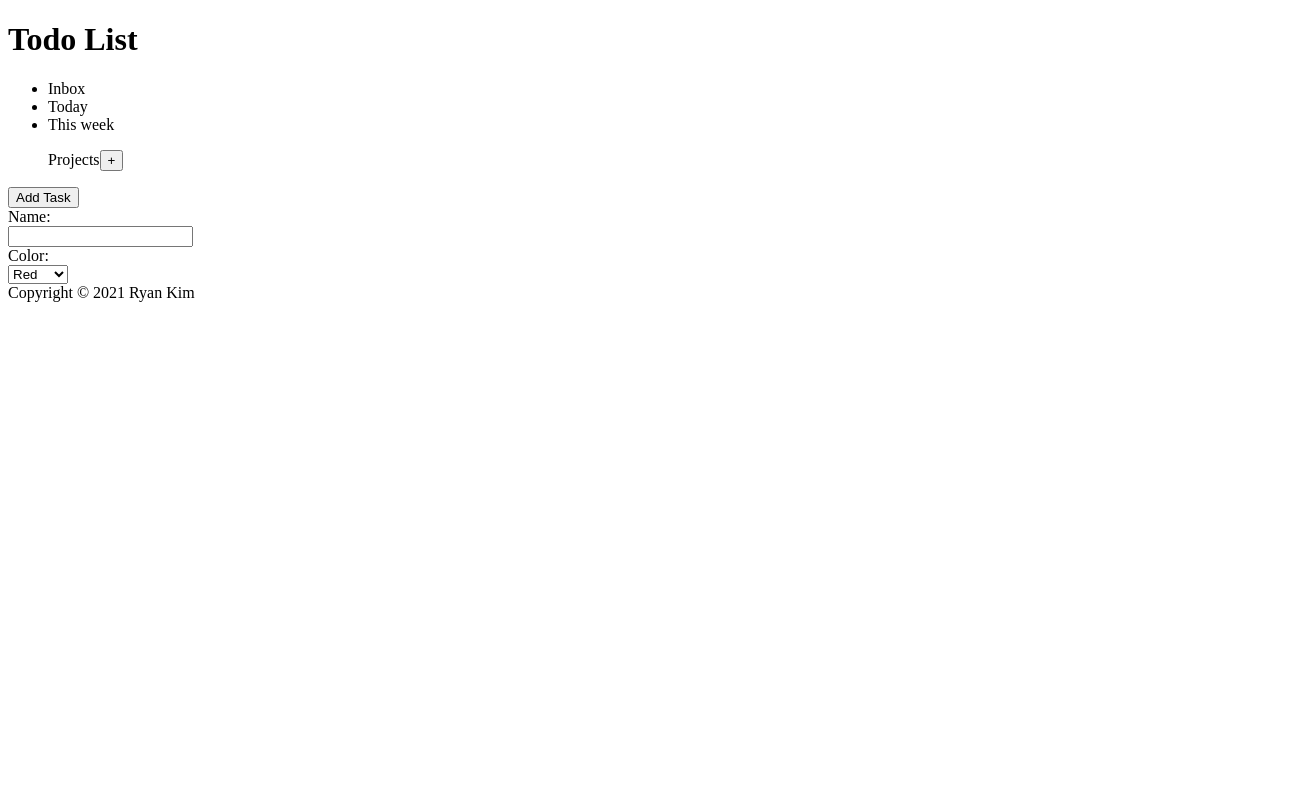
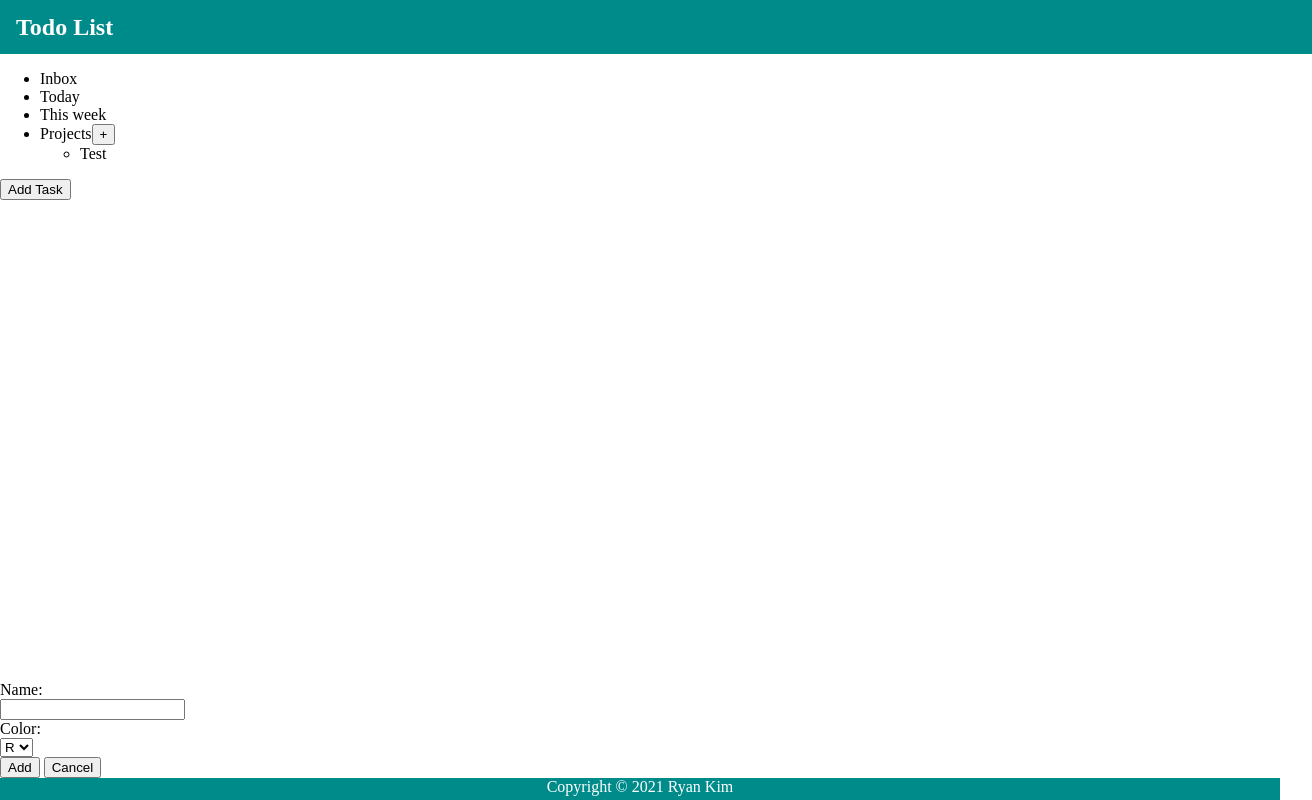
Before and after one commit to rkim805/to_do_list, a website built with webpack: page src/index.html in a window 1280 px wide. Shown: the whole page, 1312 px wide, since content can reach past the window. Built offline with nearby package versions, Linux system fonts and the light colour scheme.

Commit message:
Create basic flex layout, webpack CSS bundling

```diff
--- a/package.json
+++ b/package.json
@@ -19,7 +19,9 @@
   },
   "homepage": "https://github.com/rkim805/to_do_list#readme",
   "devDependencies": {
+    "css-loader": "^6.5.1",
     "html-webpack-plugin": "^5.5.0",
+    "style-loader": "^3.3.1",
     "webpack": "^5.65.0",
     "webpack-cli": "^4.9.1"
   },
--- a/src/index.html
+++ b/src/index.html
@@ -8,14 +8,17 @@
     <header>
       <h1>Todo List</h1>
     </header>
+    <div id="primary-content">
       <nav>
         <ul>
           <li>Inbox</li>
           <li>Today</li>
-        <li>This week</li>
+          <li><i></i>This week</li>
+          <li>Projects<button>+</button>
+            <ul>
+              <li>Test</li>
             </ul>
-      <ul>
-        <lh>Projects<button id="add-project-btn">+</button></lh>
+          </li>
         </ul>
       </nav>
       <div id="list-app">
@@ -23,15 +26,19 @@
         </ul>
         <button id="task-btn">Add Task</button>
       </div>
+    </div>
     <form id="modal-form">
       <label for="project-name">Name: </label><br>
       <input type="text" id="project-name" name="project-name"><br>
       <label for="color">Color: </label><br>
       <select name="color" id="color">
-        <option value="red">Red</option>
-        <option value="green">Green</option>
-        <option value="blue">Blue</option>
+        <option value="red">R</option>
+        <option value="green">G</option>
+        <option value="blue">B</option>
       </select>
+      <br>
+      <button type="button" id="project-add-btn">Add</button>
+      <button type="button" id="modal-cancel-btn">Cancel</button>
     </form>
     <footer>Copyright &copy; 2021 Ryan Kim</footer>
   </body>
--- a/src/index.js
+++ b/src/index.js
@@ -1,4 +1,5 @@
 import {addTaskEvent, dynamicFormEvent} from "./taskFormEvents";
+import './style.css';
 
 window.onload = () => {
   const addTaskBtn = document.querySelector("#task-btn");
--- /dev/null
+++ b/src/style.css
@@ -0,0 +1,38 @@
+html,body {
+  margin: 0px;
+  padding: 0px;
+  height: 100%;
+  width: 100%;
+}
+
+body {
+  display: flex;
+  flex-direction: column;
+}
+
+header {
+  display: flex;
+  align-items: center;
+  height: 44px;
+  background-color: darkcyan;
+  padding: 5px 16px;
+  margin: 0px;
+  color: white;
+  width: 100%;
+}
+
+h1 {
+  font-size: 24px;
+}
+
+footer {
+  color: white;
+  height: 22px;
+  background-color: darkcyan;
+  text-align: center;
+  flex-shrink: 0;
+}
+
+#primary-content {
+  flex: 1 0 auto;
+}
--- a/src/taskFormEvents.js
+++ b/src/taskFormEvents.js
@@ -24,12 +24,8 @@ const addTaskFormInputs = (inputlessForm) => {
   const title = hiddenLabelInput("text", "title-input", "Title");
   const description = hiddenLabelInput("text", "description-input",
   "Description");
+  const date = hiddenLabelInput("date", "date-input");
 
-  //const descriptionInput = document.createElement("label");
-  const descriptionInput = document.createElement("input");
-  descriptionInput.type = "text";
-  descriptionInput.id = "description-input";
-  descriptionInput.placeholder = "Description";
 
   const dateInput = document.createElement("input");
   dateInput.type = "date";
@@ -39,9 +35,19 @@ const addTaskFormInputs = (inputlessForm) => {
   inputlessForm.append(title.input);
   inputlessForm.append(description.label);
   inputlessForm.append(description.input);
-  inputlessForm.append(dateInput);
+  inputlessForm.append(date.label);
+  inputlessForm.append(date.input);
 }
 
+/**
+ * hiddenLabelInput
+ *
+ * @param {string} inputType -- value of type attribute of input
+ * @param {string} id -- for attribute of label, id/name attribute of input
+ * @param {string} placeholder  -- value of placeholder attribute of input
+ * @returns Object containing {label, input} for specified options, with label
+ * hidden.
+ */
 const hiddenLabelInput = (inputType, id, placeholder="") => {
   const label = document.createElement("label");
   label.hidden = true;
--- a/webpack.config.js
+++ b/webpack.config.js
@@ -6,6 +6,14 @@ const HtmlWebpackPlugin = require('html-webpack-plugin');
    mode: "none",
    entry: {
      index: './src/index.js',
+   },
+   module: {
+     rules: [
+      {
+        test: /\.css$/i,
+        use: ['style-loader', 'css-loader'],
+      },
+     ],
    },
   plugins: [
     new HtmlWebpackPlugin({
```
Also changed, not shown: src/projectFormEvents.js (added, +11 -0 lines), dist/index.html, dist/main.js, 1 other file. Lines whose indentation alone changed are shown as unchanged.
